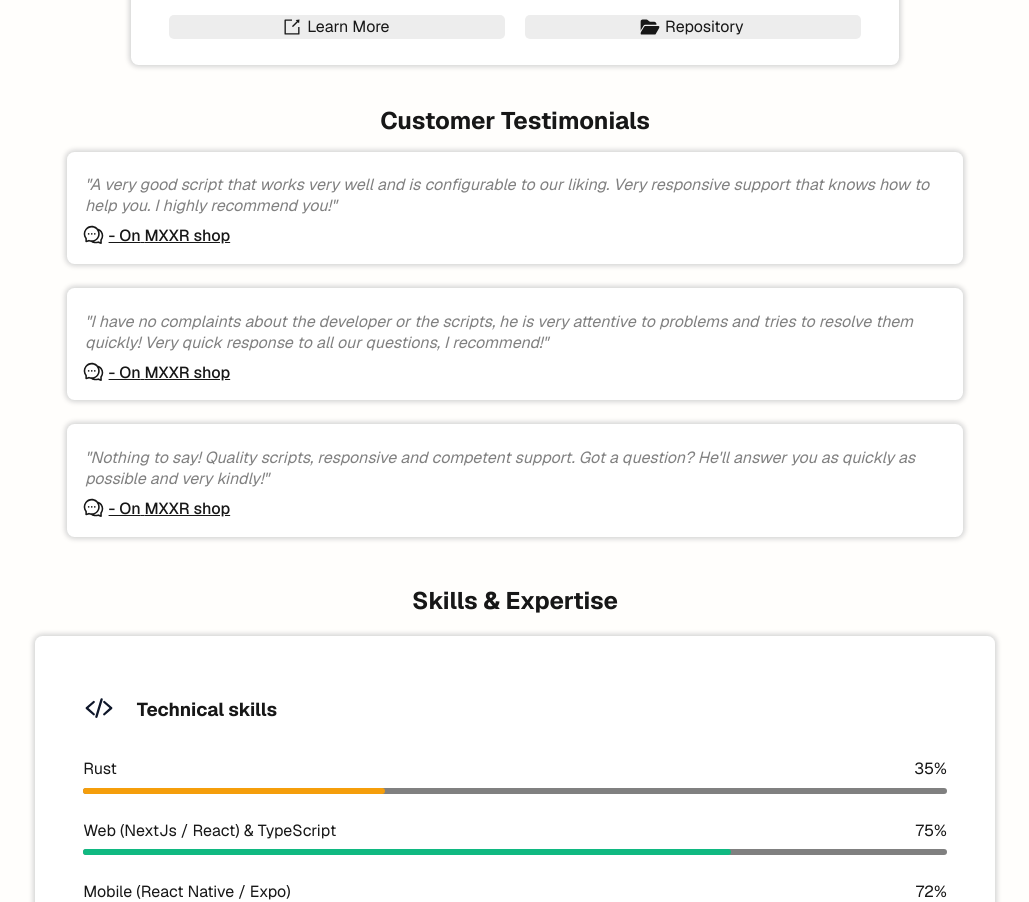
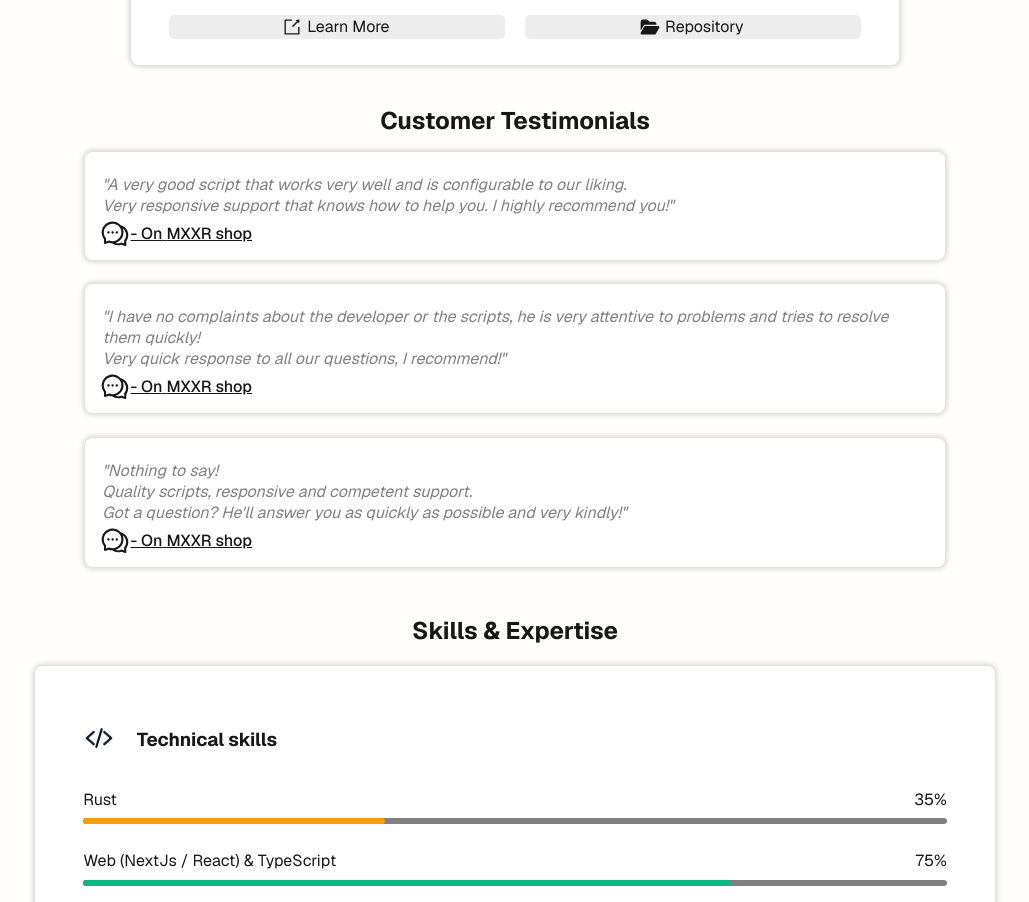
Before and after one commit to MXXR-Fivem/Portfolio-Theo-Busiris, a Next.js app: page / in a window 1280 px wide. Shown: the part 3586-4488 px from the top of the page, without its empty margins (125-1154 px from the left). Built offline with nearby package versions, Linux system fonts and the light colour scheme; no server answers.

Commit message:
feat(reviews): Add automatic reviews refresh

```diff
--- a/src/components/Testimonials.jsx
+++ b/src/components/Testimonials.jsx
@@ -1,57 +1,308 @@
 "use client";
 
-import styles from "./Testimonials.module.css"
+import { useEffect, useRef, useState } from "react";
+import styles from "./Testimonials.module.css";
 import { AiOutlineComment } from "react-icons/ai";
 
-function TestimonialCard({text, author, link}) {
+const FALLBACK_TESTIMONIALS = [
+    {
+        id: "fallback-1",
+        text: `A very good script that works very well and is configurable to our liking.
+Very responsive support that knows how to help you. I highly recommend you!`,
+        author: "MXXR shop",
+        link: "https://mxxr.tebex.io",
+    },
+    {
+        id: "fallback-2",
+        text: `I have no complaints about the developer or the scripts, he is very attentive to problems and tries to resolve them quickly!
+Very quick response to all our questions, I recommend!`,
+        author: "MXXR shop",
+        link: "https://mxxr.tebex.io",
+    },
+    {
+        id: "fallback-3",
+        text: `Nothing to say!
+Quality scripts, responsive and competent support.
+Got a question? He'll answer you as quickly as possible and very kindly!`,
+        author: "MXXR shop",
+        link: "https://mxxr.tebex.io",
+    },
+];
+
+const ROTATION_DELAY_MS = 7000;
+const TRANSITION_DURATION_MS = 900;
+
+function pickString(...values) {
+    for (const value of values) {
+        if (typeof value === "string" && value.trim()) {
+            return value.trim();
+        }
+    }
+
+    return "";
+}
+
+function normalizeReview(review, index = 0) {
+    if (!review || typeof review !== "object") {
+        return null;
+    }
+
+    const text = pickString(
+        review.comment_en,
+        review.comment_fr,
+        review.text,
+        review.comment,
+        review.content,
+        review.message,
+        review.review,
+        review.reviewText,
+        review.body
+    );
+    const author = pickString(
+        review.author_name,
+        review.author,
+        review.authorName,
+        review.username,
+        review.name,
+        review.user?.name,
+        review.user?.username,
+        review.author?.name
+    );
+
+    if (!text || !author) {
+        return null;
+    }
+
+    const source = pickString(
+        review.link,
+        review.url,
+        review.sourceUrl,
+        review.profileUrl,
+        review.website,
+        review.user?.url,
+        review.author?.url
+    ) ||
+        "https://mxxr.tebex.io";
+
+    const id =
+        review.id ||
+        review._id ||
+        review.uuid ||
+        `${author}-${String(text).slice(0, 32)}-${index}`;
+
+    return {
+        id: String(id),
+        text: String(text).trim(),
+        author: String(author).trim(),
+        link: String(source),
+    };
+}
+
+function collectReviewCandidates(value, depth = 0) {
+    if (!value || depth > 3) {
+        return [];
+    }
+
+    if (Array.isArray(value)) {
+        return value.flatMap((item) => collectReviewCandidates(item, depth + 1));
+    }
+
+    if (typeof value !== "object") {
+        return [];
+    }
+
+    if (normalizeReview(value)) {
+        return [value];
+    }
+
+    return Object.values(value).flatMap((item) =>
+        collectReviewCandidates(item, depth + 1)
+    );
+}
+
+function extractReviews(payload) {
+    if (Array.isArray(payload?.reviews)) {
+        return payload.reviews
+            .map((review, index) => normalizeReview(review, index))
+            .filter(Boolean)
+            .slice(0, 3);
+    }
+
+    const buckets = [
+        payload,
+        payload?.reviews,
+        payload?.data,
+        payload?.items,
+        payload?.results,
+        payload?.review,
+    ];
+    const candidates = buckets.flatMap((value) => collectReviewCandidates(value));
+
+    return candidates
+        .map((review, index) => normalizeReview(review, index))
+        .filter(Boolean)
+        .slice(0, 3);
+}
+
+async function fetchRandomReviews(signal) {
+    const response = await fetch("/api/reviews/random?limit=3", {
+        method: "GET",
+        cache: "no-store",
+        signal,
+    });
+
+    if (!response.ok) {
+        throw new Error(`Reviews HTTP error: ${response.status}`);
+    }
+
+    const payload = await response.json();
+    const reviews = extractReviews(payload);
+
+    if (!reviews.length) {
+        return null;
+    }
+
+    return reviews;
+}
+
+function TestimonialCard({ text, link, style }) {
     return (
-        <div className={styles.testimonial}>
-            <p className={styles.text}>{text}</p>
+        <div className={styles.testimonial} style={style}>
+            <p className={styles.text}>&quot;{text}&quot;</p>
             <div className={styles.user}>
-                <AiOutlineComment className={styles.userIcon}/>
+                <AiOutlineComment className={styles.userIcon} />
                 <h4 className={styles.userName}>
                     - On{" "}
-                    <a target="_blank" href={link}>
-                        {author}
+                    <a target="_blank" rel="noreferrer" href={link}>
+                        MXXR shop
                     </a>
                 </h4>
             </div>
         </div>
-  );
+    );
 }
 
-export default function Testimonials() {
-    const testimonials = [
-        {
-            text: `"A very good script that works very well and is configurable to our liking.
-            Very responsive support that knows how to help you. I highly recommend you!"`,
-            author: "MXXR shop",
-            link: "https://mxxr.tebex.io",
-        },
-        {
-            text: `"I have no complaints about the developer or the scripts, he is very attentive to problems and tries to resolve them quickly!
-            Very quick response to all our questions, I recommend!"`,
-            author: "MXXR shop",
-            link: "https://mxxr.tebex.io",
-        },
-        {
-            text: `"Nothing to say!
-            Quality scripts, responsive and competent support.
-            Got a question? He'll answer you as quickly as possible and very kindly!"`,
-            author: "MXXR shop",
-            link: "https://mxxr.tebex.io",
-        },
-    ];
-
+function ReviewTrack({ reviews, animationClass }) {
     return (
-        <div className={styles.body}>
-            <h2 style={{ alignSelf: "center", margin: "-1vh 0"}}>
-                Customer Testimonials
-            </h2>
-
-            {testimonials.map((testimonal, index) => (
-                <TestimonialCard key={index} text={testimonal.text} author={testimonal.author} link={testimonal.link}/>
+        <div className={`${styles.track} ${animationClass || ""}`}>
+            {reviews.map((testimonial, index) => (
+                <TestimonialCard
+                    key={testimonial.id}
+                    text={testimonial.text}
+                    link={testimonial.link}
+                    style={{ animationDelay: `${index * 90}ms` }}
+                />
             ))}
         </div>
     );
 }
+
+export default function Testimonials() {
+    const [reviews, setReviews] = useState(FALLBACK_TESTIMONIALS);
+    const [incomingReviews, setIncomingReviews] = useState(null);
+    const [isTransitioning, setIsTransitioning] = useState(false);
+
+    const isMountedRef = useRef(false);
+    const isFetchingRef = useRef(false);
+    const isTransitioningRef = useRef(false);
+    const transitionTimeoutRef = useRef(null);
+
+    useEffect(() => {
+        isTransitioningRef.current = isTransitioning;
+    }, [isTransitioning]);
+
+    useEffect(() => {
+        isMountedRef.current = true;
+        const controller = new AbortController();
+
+        (async () => {
+            try {
+                const initialReviews = await fetchRandomReviews(controller.signal);
+
+                if (isMountedRef.current && initialReviews?.length) {
+                    setReviews(initialReviews);
+                }
+            } catch (error) {
+                if (isMountedRef.current) {
+                    setReviews(FALLBACK_TESTIMONIALS);
+                }
+
+                console.error("Unable to load initial reviews", error);
+            }
+        })();
+
+        return () => {
+            isMountedRef.current = false;
+            controller.abort();
+
+            if (transitionTimeoutRef.current) {
+                clearTimeout(transitionTimeoutRef.current);
+            }
+        };
+    }, []);
+
+    useEffect(() => {
+        const intervalId = setInterval(async () => {
+            if (isFetchingRef.current || isTransitioningRef.current) {
+                return;
+            }
+
+            isFetchingRef.current = true;
+
+            try {
+                const nextReviews = await fetchRandomReviews();
+
+                if (!isMountedRef.current || !nextReviews?.length) {
+                    return;
+                }
+
+                setIncomingReviews(nextReviews);
+                setIsTransitioning(true);
+
+                if (transitionTimeoutRef.current) {
+                    clearTimeout(transitionTimeoutRef.current);
+                }
+
+                transitionTimeoutRef.current = setTimeout(() => {
+                    if (!isMountedRef.current) {
+                        return;
+                    }
+
+                    setReviews(nextReviews);
+                    setIncomingReviews(null);
+                    setIsTransitioning(false);
+                }, TRANSITION_DURATION_MS);
+            } catch (error) {
+                if (error?.name !== "AbortError") {
+                    console.error("Unable to rotate reviews", error);
+                }
+            } finally {
+                isFetchingRef.current = false;
+            }
+        }, ROTATION_DELAY_MS);
+
+        return () => clearInterval(intervalId);
+    }, []);
+
+    return (
+        <div className={styles.body}>
+            <h2 className={styles.title}>Customer Testimonials</h2>
+
+            <div className={styles.viewport}>
+                {reviews.length > 0 && (
+                    <ReviewTrack
+                        reviews={reviews}
+                        animationClass={isTransitioning ? styles.exitTrack : ""}
+                    />
+                )}
+
+                {incomingReviews && (
+                    <ReviewTrack
+                        reviews={incomingReviews}
+                        animationClass={styles.enterTrack}
+                    />
+                )}
+            </div>
+        </div>
+    );
+}
--- a/src/components/Testimonials.module.css
+++ b/src/components/Testimonials.module.css
@@ -1,10 +1,4 @@
-.testimonial {
-    background-color: white;
-}
-
-@media (max-width: 767px) {
 .body {
-        width: 90%;
     min-height: 5vh;
     height: auto;
     display: flex;
@@ -13,16 +7,37 @@
     gap: 3vh;
 }
 
-    .testimonial {
+.title {
+    align-self: center;
+    margin: -1vh 0;
+}
+
+.viewport {
+    width: 100%;
+    display: grid;
+    overflow: visible;
+    padding: 18px;
+    margin: -18px;
+    box-sizing: border-box;
+}
+
+.track {
+    grid-area: 1 / 1;
     display: flex;
     flex-direction: column;
-        align-items: center;
+    gap: 3vh;
+}
+
+.testimonial {
+    background-color: white;
+    display: flex;
+    flex-direction: column;
     width: 100%;
-        padding: 1.75%;
     min-height: 5vh;
     box-shadow: 0 0 5px 2px rgb(212, 212, 212);
     border-radius: 7.5px;
-        transition: 0.2s;
+    transition: transform 0.2s ease;
+    will-change: transform, opacity;
 }
 
 .testimonial:hover {
@@ -31,85 +46,131 @@
 
 .text {
     width: 95%;
-        margin: 2.5% 0 2% 0;
     font-style: italic;
     color: gray;
+    white-space: pre-line;
 }
 
 .user {
+    display: inline-flex;
     align-self: flex-start;
-        display: flex;
+    align-items: center;
+    gap: 0.5rem;
+    flex-wrap: nowrap;
+    white-space: nowrap;
+}
+
+.userName {
+    display: inline;
+    font-size: medium;
+    font-weight: 500;
+    cursor: pointer;
+    text-decoration: underline;
+    margin: 0;
+    line-height: 1.2;
+    white-space: nowrap;
+}
+
+.userName a {
+    color: inherit;
+}
+
+.enterTrack {
+    pointer-events: none;
+}
+
+.enterTrack .testimonial {
+    opacity: 0;
+    animation: slideInFromTop 0.9s cubic-bezier(0.22, 1, 0.36, 1) forwards;
+}
+
+.exitTrack {
+    pointer-events: none;
+}
+
+.exitTrack .testimonial {
+    animation: slideOutToBottom 0.9s cubic-bezier(0.55, 0, 0.45, 1) forwards;
+}
+
+@keyframes slideInFromTop {
+    from {
+        opacity: 0;
+        transform: translateY(-32px);
+    }
+
+    55% {
+        opacity: 1;
+    }
+
+    to {
+        opacity: 1;
+        transform: translateY(0);
+    }
+}
+
+@keyframes slideOutToBottom {
+    from {
+        opacity: 1;
+        transform: translateY(0);
+    }
+
+    45% {
+        opacity: 0;
+    }
+
+    to {
+        opacity: 0;
+        transform: translateY(32px);
+    }
+}
+
+@media (max-width: 767px) {
+    .body {
+        width: 90%;
+    }
+
+    .testimonial {
+        align-items: center;
+        padding: 1.75%;
+    }
+
+    .text {
+        margin: 2.5% 0 2% 0;
+    }
+
+    .user {
         margin: 0 2.5% 1.5% 1.75%;
     }
 
     .userIcon {
-        transform: scale(1.5);
-        margin: 0 1vh 1vh 1vh;
-        position: relative;
-        top: 0.125rem;
-    }
-
-    .userName {
-        font-size: medium;
-        font-weight: 500;
-        cursor: pointer;
-        text-decoration: underline;
+        display: block;
+        flex: 0 0 auto;
+        transform: scale(1.25);
+        margin: 0;
     }
 }
 
 @media (min-width: 767px) {
     .body {
         width: 70%;
-        min-height: 5vh;
-        height: auto;
-        display: flex;
-        flex-direction: column;
-        align-items: center;
-        gap: 3vh;
     }
 
     .testimonial {
-        display: flex;
-        flex-direction: column;
         align-items: flex-start;
-        width: 100%;
-        min-height: 5vh;
-        box-shadow: 0 0 5px 2px rgb(212, 212, 212);
-        border-radius: 7.5px;
-        transition: 0.2s;
-    }
-
-    .testimonial:hover {
-        transform: scale(1.025);
     }
 
     .text {
-        width: 95%;
         margin: 2.5% 0 1% 2%;
-        font-style: italic;
-        color: gray;
     }
 
     .user {
-        width: auto;
-        display: flex;
-        align-self: flex-start;
-        text-wrap: nowrap;
-        gap: 5%;
         margin: 0 2% 2% 2.5%;
     }
 
     .userIcon {
-        transform: scale(2.5);
-        margin-right: 0.25vw;
-        position: relative;
-        top: 0.125rem;
-    }
-
-    .userName {
-        font-size: medium;
-        font-weight: 500;
-        cursor: pointer;
-        text-decoration: underline;
+        display: block;
+        flex: 0 0 auto;
+        transform: scale(1.9);
+        margin: 0;
     }
 }
--- a/src/components/portfolio/project_data.tsx
+++ b/src/components/portfolio/project_data.tsx
@@ -27,7 +27,7 @@ export const PROJECTS_INITIAL: Project[] = [
         background: "#ffa600",
         title: "FiveM script store",
         description:
-        "Since 4 years, I have my own FiveM store to sell Lua scripts.\nThere are more than 450 customers and 1,600 sells.\n-Shop : Tebex\n-Communication : Youtube / Discord (+1700 members)\n-Scripts : Lua / Ts / SQL",
+        "Since 4 years, I have my own FiveM store to sell Lua scripts.\nThere are more than 700 customers and 1,400 sells.\n-Shop : Tebex\n-Communication : Youtube / Discord (+1700 members)\n-Scripts : Lua / Ts / SQL",
         tags: ["Scripting", "Own Business", "Support"],
         link: "https://mxxr.tebex.io",
         image: "./mxxrshop.png",
```
Also changed, not shown: src/app/api/reviews/random/route.ts (added, +46 -0 lines), src/app/api/tebex/stats/route.ts (+20 -2 lines). Lines whose indentation alone changed are shown as unchanged.
